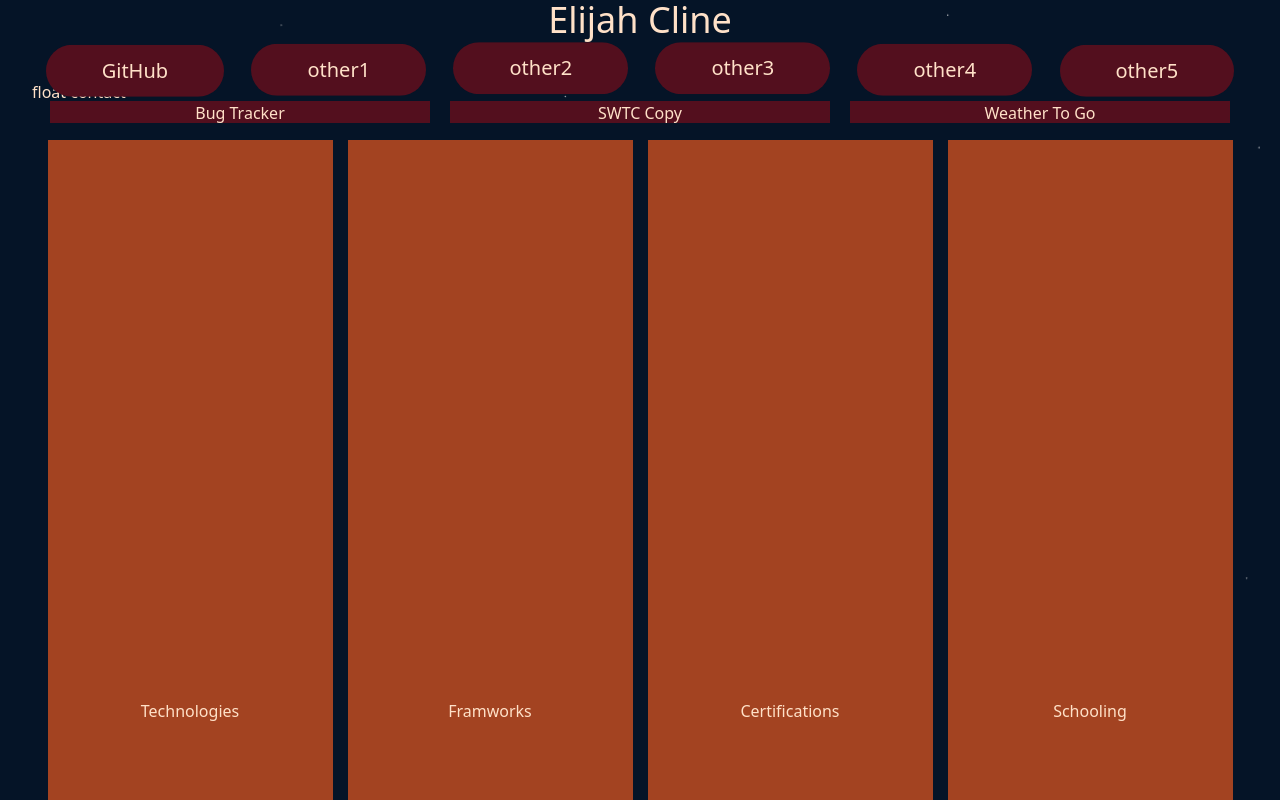
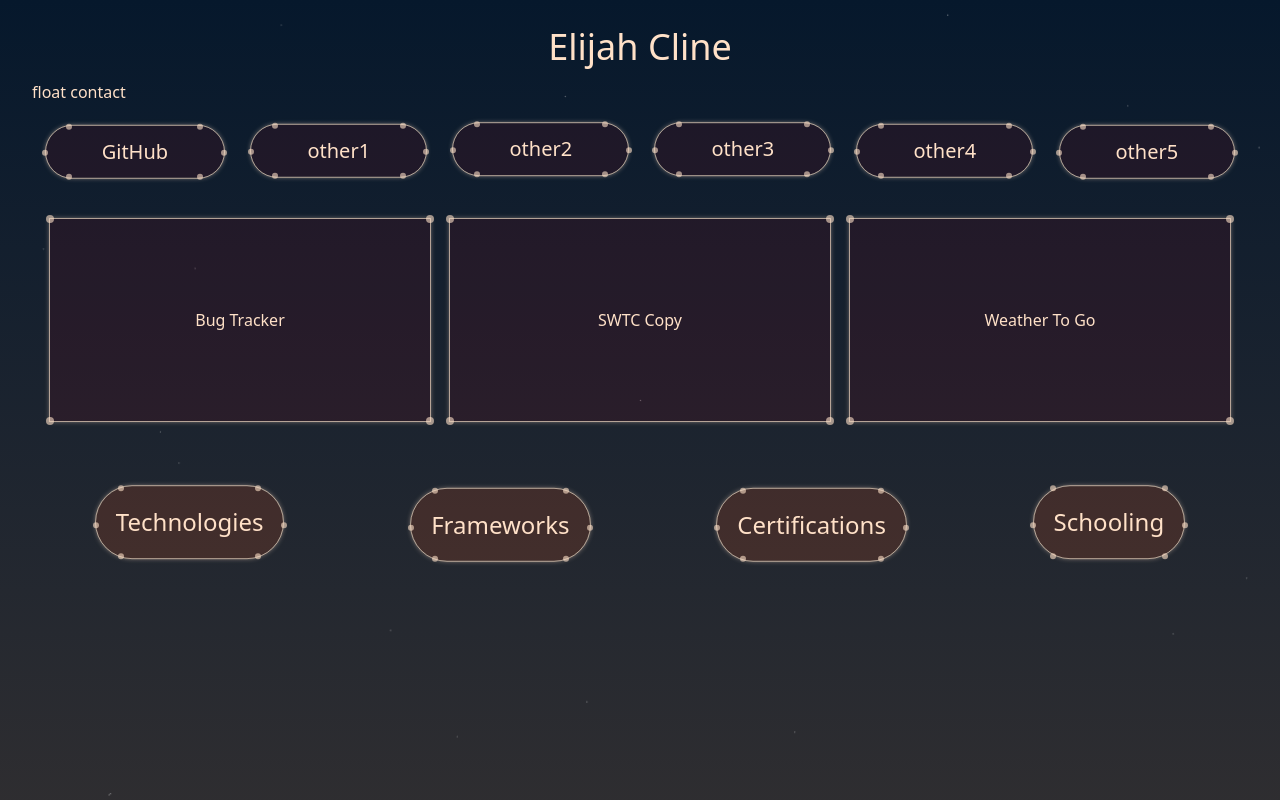
Before and after one commit to TheMythicalOX/Portfolio, a React (Vite) app in the folder Portfolio/: page / in a window 1280 px wide. Shown: the top 800 px of the page. Built offline with nearby package versions, Linux system fonts and the light colour scheme.

Commit message:
better idea of what to do

```diff
--- a/Portfolio/src/Components/App.tsx
+++ b/Portfolio/src/Components/App.tsx
@@ -10,9 +10,9 @@ import Extras from "./Extras";
 function App() {
   return (
     <>
-      <div className="h-[195vh] reative bg-back w-[100vw] text-pritext ">
-        <div className=" h-[195vh] z-50 relative absolute flex w-[100vw]">
-          <div className="w-[95vw] h-full z-50 grid m-auto">
+      <div className="h-full reative bg-linear-to-b to-backlight/50 from-back w-[100vw] text-pritext ">
+        <div className=" h-full z-50 relative absolute flex w-[100vw]">
+          <div className="w-[95vw] h-full z-50 flex flex-wrap m-auto">
             <Extras />
             <Header />
             <Projects />
--- a/Portfolio/src/Components/Extras.tsx
+++ b/Portfolio/src/Components/Extras.tsx
@@ -3,7 +3,6 @@ const IP = import.meta.env.VITE_API_SERVER_IP;
 const star = `http://${IP}:3000/src/Assets/star.svg`;
 
 const Extras = () => {
-
   const [scrollY, setScrollY] = useState(0);
 
   const handleScroll = () => {
@@ -11,55 +10,74 @@ const Extras = () => {
   };
 
   useEffect(() => {
-    window.addEventListener('scroll', handleScroll);
-    return () => window.removeEventListener('scroll', handleScroll);
+    window.addEventListener("scroll", handleScroll);
+    return () => window.removeEventListener("scroll", handleScroll);
   }, []);
-  const maxScroll = window.innerHeight ; // you can adjust this range
+  const maxScroll = window.innerHeight; // you can adjust this range
   const progress = Math.min(scrollY / maxScroll, 1); // 0 to 1
 
-  const x = (progress * 120) -10 ; // percent of screen width
-  const y = ((1 - Math.pow(progress - 1, 2)) * 110) -10; // parabolic arch
-
+  const x = progress * 120 - 10; // percent of screen width
+  const y = (1 - Math.pow(progress - 1, 2)) * 110 - 10; // parabolic arch
 
   return (
-    <div className="z-0 fixed">
-      <div className="h-[10vh] w-[10vw] "><img src={star} className="h-[10vh] w-[10vw] z-5" alt="" style={{
-          position: 'fixed',
+    <div className="z-50 fixed w-full">
+      <div className="opacity-[50%]">
+        <div className="h-[10vh] w-[10vw]">
+          <img
+            src={star}
+            className="h-[4vh] z-5 starSpin"
+            alt=""
+            style={{
+              position: "fixed",
+              left: `${x - 1.1}vw`,
+              bottom: `${y - 2}vh`,
+              transform: "translate(-50%, 50%)",
+              transition: "left 0.2s, bottom 0.2s",
+            }}
+          />
+        </div>
+        <div
+          className="h-[2vh] w-[2vh] rounded-full bg-pritext opacity-[80%]"
+          style={{
+            position: "fixed",
             left: `${x}vw`,
             bottom: `${y}vh`,
-          transform: 'translate(-50%, 50%)',
-          transition: 'left 0.2s, bottom 0.2s',
-        }} /></div>
-        <div className="h-[4vh] w-[4vh] rounded-full bg-pritext opacity-[80%]" style={{
-          position: 'fixed',
+            transform: "translate(-50%, 50%)",
+            transition: "left 0.25s, bottom 0.25s",
+          }}
+        ></div>
+        <div
+          className="h-[1.5vh] w-[1.5vh] rounded-full bg-pritext opacity-[65%]"
+          style={{
+            position: "fixed",
             left: `${x}vw`,
             bottom: `${y}vh`,
-          transform: 'translate(-50%, 50%)',
-          transition: 'left 0.25s, bottom 0.25s',
-        }}></div>
-        <div className="h-[3vh] w-[3vh] rounded-full bg-pritext opacity-[65%]" style={{
-          position: 'fixed',
+            transform: "translate(-50%, 50%)",
+            transition: "left 0.275s, bottom 0.275s",
+          }}
+        ></div>
+        <div
+          className="h-[1vh] w-[1vh] rounded-full bg-pritext opacity-[50%]"
+          style={{
+            position: "fixed",
             left: `${x}vw`,
             bottom: `${y}vh`,
-          transform: 'translate(-50%, 50%)',
-          transition: 'left 0.275s, bottom 0.275s',
-        }}></div>
-        <div className="h-[2vh] w-[2vh] rounded-full bg-pritext opacity-[50%]" style={{
-          position: 'fixed',
+            transform: "translate(-50%, 50%)",
+            transition: "left 0.3s, bottom 0.3s",
+          }}
+        ></div>
+        <div
+          className="h-[0.5vh] w-[0.5vh] rounded-full bg-pritext opacity-[50%]"
+          style={{
+            position: "fixed",
             left: `${x}vw`,
             bottom: `${y}vh`,
-          transform: 'translate(-50%, 50%)',
-          transition: 'left 0.3s, bottom 0.3s',
-        }}></div>
-        <div className="h-[1vh] w-[1vh] rounded-full bg-pritext opacity-[50%]" style={{
-          position: 'fixed',
-          left: `${x}vw`,
-          bottom: `${y}vh`,
-          transform: 'translate(-50%, 50%)',
-          transition: 'left 0.325s, bottom 0.325s',
-        }}></div>
+            transform: "translate(-50%, 50%)",
+            transition: "left 0.325s, bottom 0.325s",
+          }}
+        ></div>
         <div className="main fixed z-1 h-[100vh] w-[100vw]"></div>
-      <div className="h-[4px] w-[4px] fixed shadow-lg z-1 top-[50%] left-[50%] bg-back m-auto"></div>
+      </div>
       <div className="fixed z-50">float contact</div>
     </div>
   );
--- a/Portfolio/src/Components/Header.tsx
+++ b/Portfolio/src/Components/Header.tsx
@@ -1,28 +1,35 @@
 import React from "react";
+import ConstellationRounded from "./Parts/ConstellationRounded";
 
 const Header = () => {
-  const buttonStyle = `bg-pri m-auto py-3 px-14 group text-xl rounded-full linkScroll hover:scale-125 transition duration-500`;
-  const textStyle = `transition duration-500 group-hover:decoration-accent decoration-underline-none underline  `;
+  const buttonStyle = `bg-pri/25 constellationBox relative shadow-lg shadow-[#555]/50 active:scale-[90%] m-auto py-3 px-14 group text-xl rounded-full linkScroll hover:scale-125 transition duration-200`;
+  const textStyle = `transition duration-500 group-hover:decoration-accent decoration-underline-none underline `;
   return (
-    <div className="h-full w-full grid z-50">
-      <h1 className="text-4xl m-auto">Elijah Cline</h1>
-      <div className="flex justify-between ">
+    <div className="h-[25vh] w-full flex flex-wrap justify-center z-50">
+      <h1 className="text-4xl w-full text-center m-auto">Elijah Cline</h1>
+      <div className="flex w-full justify-between ">
         <a className={buttonStyle + " anidelay1"} href="#">
+          <ConstellationRounded />
           <div className={textStyle}>GitHub</div>
         </a>
         <a className={buttonStyle + " anidelay2"} href="#">
+          <ConstellationRounded />
           <div className={textStyle}>other1</div>
         </a>
         <a className={buttonStyle + " anidelay3"} href="#">
+          <ConstellationRounded />
           <div className={textStyle}>other2</div>
         </a>
         <a className={buttonStyle + " anidelay4"} href="#">
+          <ConstellationRounded />
           <div className={textStyle}>other3</div>
         </a>
         <a className={buttonStyle + " anidelay5"} href="#">
+          <ConstellationRounded />
           <div className={textStyle}>other4</div>
         </a>
         <a className={buttonStyle + " anidelay6"} href="#">
+          <ConstellationRounded />
           <div className={textStyle}>other5</div>
         </a>
       </div>
--- /dev/null
+++ b/Portfolio/src/Components/Parts/ConstellationBox.tsx
@@ -0,0 +1,13 @@
+import React from "react";
+
+const ConstellationBox = () => {
+  return (
+    <div>
+      <div className="h-[1vh] w-[1vh] group-hover:h-[0.75vh] group-hover:w-[0.75vh] rounded-full bg-pritext/60 left-[99%] top-[98%] group-hover:top-[92%] absolute transition-all duration-500"></div>
+      <div className="h-[1vh] w-[1vh] group-hover:h-[0.75vh] group-hover:w-[0.75vh] rounded-full bg-pritext/60 right-[99%] top-[98%] group-hover:top-[92%] absolute transition-all duration-500"></div>
+      <div className="h-[1vh] w-[1vh] group-hover:h-[0.75vh] group-hover:w-[0.75vh] rounded-full bg-pritext/60 right-[99%] bottom-[98%] group-hover:bottom-[92%] absolute transition-all duration-500"></div>
+      <div className="h-[1vh] w-[1vh] group-hover:h-[0.75vh] group-hover:w-[0.75vh] rounded-full bg-pritext/60 left-[99%] bottom-[98%] group-hover:bottom-[92%] absolute transition-all duration-500"></div>
+    </div>
+  );
+};
+export default ConstellationBox;
--- /dev/null
+++ b/Portfolio/src/Components/Parts/ConstellationRounded.tsx
@@ -0,0 +1,15 @@
+import React from "react";
+
+const ConstellationRounded = () => {
+  return (
+    <div className="z-0">
+      <div className="h-[0.75vh] w-[0.75vh] rounded-full bg-pritext/60 left-[85%] top-[93%] absolute transition-all duration-500 z-0"></div>
+      <div className="h-[0.75vh] w-[0.75vh] group-hover:w-[0.75vh] rounded-full bg-pritext/60 right-[85%] top-[93%] absolute transition-all duration-500 z-0"></div>
+      <div className="h-[0.75vh] w-[0.75vh] group-hover:w-[0.75vh] rounded-full bg-pritext/60 right-[85%] bottom-[93%] absolute transition-all duration-500 z-0"></div>
+      <div className="h-[0.75vh] w-[0.75vh] group-hover:w-[0.75vh] rounded-full bg-pritext/60 left-[85%] bottom-[93%] absolute transition-all duration-500 z-0"></div>
+      <div className="h-[0.75vh] w-[0.75vh] group-hover:w-[0.75vh] rounded-full bg-pritext/60 right-[98.5%] bottom-[42%] absolute transition-all duration-500 z-0"></div>
+      <div className="h-[0.75vh] w-[0.75vh] group-hover:w-[0.75vh] rounded-full bg-pritext/60 left-[98.5%] bottom-[42%] absolute transition-all duration-500 z-0"></div>
+    </div>
+  );
+};
+export default ConstellationRounded;
--- a/Portfolio/src/Components/Projects.tsx
+++ b/Portfolio/src/Components/Projects.tsx
@@ -1,24 +1,28 @@
 import React from "react";
+import ConstellationBox from "./Parts/ConstellationBox";
 
-const projectBox = `bg-back h-full w-full flex group hover:scale-125 transition-all duration-500`;
-const projectCard = `bg-pri h-[90%] w-[95%] group-hover:w-[60%] flex m-auto group-hover:opacity-[0.5] opacity-[1] group-hover:h-[20%] transition-all duration-500`;
+const projectBox = ` h-full w-full flex group hover:scale-125 transition-all duration-500`;
+const projectCard = `bg-pri/25 group h-[90%] constellationBox relative w-[95%] group-hover:w-[60%] flex m-auto group-hover:opacity-[0.5] opacity-[1] group-hover:h-[20%] transition-all duration-500`;
 
 const Projects = () => {
   return (
-    <div className="h-full w-full flex z-50">
+    <div className="h-[30vh] w-full flex z-50">
       <div className="flex w-full h-full p-2">
         <a href="#" className={projectBox}>
           <div className={projectCard}>
+            <ConstellationBox />
             <h2 className="m-auto">Bug Tracker</h2>
           </div>
         </a>
         <a href="#" className={projectBox}>
           <div className={projectCard}>
+            <ConstellationBox />
             <h2 className="m-auto">SWTC Copy</h2>
           </div>
         </a>
         <a href="#" className={projectBox}>
           <div className={projectCard}>
+            <ConstellationBox />
             <h2 className="m-auto">Weather To Go</h2>
           </div>
         </a>
--- a/Portfolio/src/Components/Skills.tsx
+++ b/Portfolio/src/Components/Skills.tsx
@@ -1,77 +1,66 @@
-import React from "react";
-const IP = import.meta.env.VITE_API_SERVER_IP;
-const star = `http://${IP}:3000/src/Assets/star.svg`;
+import React, { useState } from "react";
+import Tech from "./Skills/Tech";
+import Cert from "./Skills/Cert";
+import Frame from "./Skills/Frame";
+import School from "./Skills/School";
+import ConstellationRounded from "./Parts/ConstellationRounded";
+const Skills = () => {
+  const skillButton = `constellationBox active:scale-[90%] shadow-lg shadow-[#555]/50 hover:bg-accent/25 bg-sec/25 m-auto p-5 hover:cursor-pointer
+  rounded-full text-2xl linkScroll underline decoration-pritext/0 hover:decoration-pritext/100
+  transition-all duration-200 group flex justify-center`;
 
-const Skills = () => {
-  const skillBox = `bg-back h-full w-full flex flex-wrap overflow-clip group hover:h-[200%] hover:bg-sec transition-all duration-500`;
-  const skillCard = `bg-sec group-hover:bg-accent h-[90%] flex flex-wrap w-[95%] m-auto mt-0 text-center group-hover:h-[20%] group-hover:w-[100%] transition-all duration-500`;
-  const skillList = `flex flex-wrap w-[100%] opacity-0 group-hover:opacity-[100%] transition-all duration-500`;
-  const skillListItem = `w-full `;
+  type SkillCategory = "tech" | "frame" | "cert" | "school";
+
+  const loadSkill = (type: SkillCategory) => {
+    if (type === "tech") setSkill(Tech);
+    if (type === "cert") setSkill(Frame);
+    if (type === "frame") setSkill(Cert);
+    if (type === "school") setSkill(School);
+  };
+
+  const [useSkill, setSkill] = useState<null | React.JSX.Element>(null);
 
   return (
-    <div className="h-full w-full z-50 flex">
-      <div className="flex w-full h-full p-2">
-        <div className={skillBox}>
-          <div className={skillCard}>
-            <h2 className="m-auto">Technologies</h2>
-          </div>
-          <div className={skillList}>
-            <div className={skillListItem}>
-              <img className="inline" src={star} alt="" />
-              <p className="inline">Tech1</p>
-            </div>
-            <div className={skillListItem}>
-              <img className="inline" src={star} alt="" />
-              <p className="inline">Tech2</p>
-            </div>
-            <div className={skillListItem}>
-              <img className="inline" src={star} alt="" />
-              <p className="inline">Tech3</p>
-            </div>
-            <div className={skillListItem}>
-              <img className="inline" src={star} alt="" />
-              <p className="inline">Tech4</p>
-            </div>
-            <div className={skillListItem}>
-              <img className="inline" src={star} alt="" />
-              <p className="inline">Tech5</p>
-            </div>
-          </div>
-        </div>
-        <div className={skillBox}>
-          <div className={skillCard}>
-            <h2 className="m-auto">Framworks</h2>
-          </div>
-          <div className={skillList}>
-            <div className={skillListItem}>
-              <img className="inline" src={star} alt="" />
-              <p className="inline">asdasda</p>
-            </div>
-          </div>
-        </div>
-        <div className={skillBox}>
-          <div className={skillCard}>
-            <h2 className="m-auto">Certifications</h2>
-          </div>
-          <div className={skillList}>
-            <div className={skillListItem}>
-              <img className="inline" src={star} alt="" />
-              <p className="inline">asdasda</p>
-            </div>
-          </div>
-        </div>
-        <div className={skillBox}>
-          <div className={skillCard}>
-            <h2 className="m-auto">Schooling</h2>
-          </div>
-          <div className={skillList}>
-            <div className={skillListItem}>
-              <img className="inline" src={star} alt="" />
-              <p className="inline">asdasda</p>
-            </div>
-          </div>
-        </div>
+    <div className="h-[95vh] w-full z-50 flex flex-wrap">
+      <div className="h-[20vh] w-full flex justify-around">
+        <button
+          onClick={() => {
+            loadSkill("tech");
+          }}
+          className={skillButton + " anidelay3"}
+        >
+          Technologies
+          <ConstellationRounded />
+        </button>
+        <button
+          onClick={() => {
+            loadSkill("frame");
+          }}
+          className={skillButton + " anidelay1"}
+        >
+          Frameworks
+          <ConstellationRounded />
+        </button>
+        <button
+          onClick={() => {
+            loadSkill("cert");
+          }}
+          className={skillButton + " anidelay6"}
+        >
+          Certifications
+          <ConstellationRounded />
+        </button>
+        <button
+          onClick={() => {
+            loadSkill("school");
+          }}
+          className={skillButton + " anidelay4"}
+        >
+          Schooling
+          <ConstellationRounded />
+        </button>
       </div>
+      <div className="h-[70vh] w-full">{useSkill}</div>
     </div>
   );
 };
--- /dev/null
+++ b/Portfolio/src/Components/Skills/Cert.tsx
@@ -0,0 +1,6 @@
+import React from "react";
+
+const Cert = () => {
+  return <div className="h-full w-full bg-blue-700/25 flex z-50"> Cert</div>;
+};
+export default Cert;
--- /dev/null
+++ b/Portfolio/src/Components/Skills/Frame.tsx
@@ -0,0 +1,6 @@
+import React from "react";
+
+const Frame = () => {
+  return <div className="h-full w-full bg-green-700/25 flex z-50"> Frame</div>;
+};
+export default Frame;
--- /dev/null
+++ b/Portfolio/src/Components/Skills/School.tsx
@@ -0,0 +1,6 @@
+import React from "react";
+
+const School = () => {
+  return <div className="h-full bg-blue-500/25 w-full flex z-50"> School</div>;
+};
+export default School;
--- /dev/null
+++ b/Portfolio/src/Components/Skills/Tech.tsx
@@ -0,0 +1,42 @@
+import React from "react";
+
+const Tech = () => {
+  const techs = [
+    { name: "React", link: `` },
+    { name: "React Native", link: `` },
+    { name: "TypeScript", link: `` },
+    { name: "JavaScript", link: `` },
+    { name: "C/C++", link: `` },
+    { name: "SQL", link: `` },
+    { name: "Docker", link: `` },
+    { name: "PHP", link: `` },
+    { name: "Python", link: `` },
+    { name: "Tailwind CSS", link: `` },
+    { name: "CSS", link: `` },
+    { name: "HTML", link: `` },
+    { name: "Android Studio", link: `` },
+    { name: "GIT", link: `` },
+  ];
+
+  const list = (
+    <div>
+      {techs &&
+        techs.map((item) => {
+          return (
+            <div>
+              <h2>{item.name}</h2>
+              <img src={item.link} alt="" />
+            </div>
+          );
+        })}
+    </div>
+  );
+
+  return (
+    <div className="h-full w-full bg-cyan-700/25 flex flex-wrap z-50 justify-around">
+      <h1 className="m-auto w-full">Technologies</h1>
+      {list}
+    </div>
+  );
+};
+export default Tech;
--- a/Portfolio/src/index.css
+++ b/Portfolio/src/index.css
@@ -1,7 +1,8 @@
 @import "tailwindcss";
 
 @theme {
-  --color-back: #051427;
+  --color-back: #06182c;
+  --color-backlight: #b86f10;
   --color-pri: #530f1e;
   --color-sec: #a34321;
   --color-accent: #f8bc04;
@@ -9,7 +10,15 @@
   --color-underline-none: #00000000;
 }
 
+.constellationBox {
+  outline-color: #ffe1c893;
+  outline-width: 1px;
+  outline-style: solid;
+  box-shadow: 0 0 5px #ffe1c893;
+}
+
 html {
+  /* color: #b86f10; */
   scroll-behavior: smooth;
   background-color: var(--color-back);
 }
@@ -68,6 +77,14 @@ html {
     rotate: 15deg;
   }
 }
+@keyframes spin {
+  0% {
+    transform: rotate(0deg);
+  }
+  100% {
+    transform: rotate(360deg);
+  }
+}
 
 @keyframes linkScroll {
   from {
@@ -105,6 +122,14 @@ html {
   animation-direction: alternate;
 }
 
+.starSpin {
+  animation-name: spin;
+  animation-duration: 10s;
+  animation-timing-function: ease-in-out;
+  animation-iteration-count: infinite;
+  animation-direction: alternate;
+}
+
 *::-webkit-scrollbar {
   display: none;
 }
```
Also changed, not shown: 1 other file (tests, documents, lock files or other folders). Lines whose indentation alone changed are shown as unchanged.
